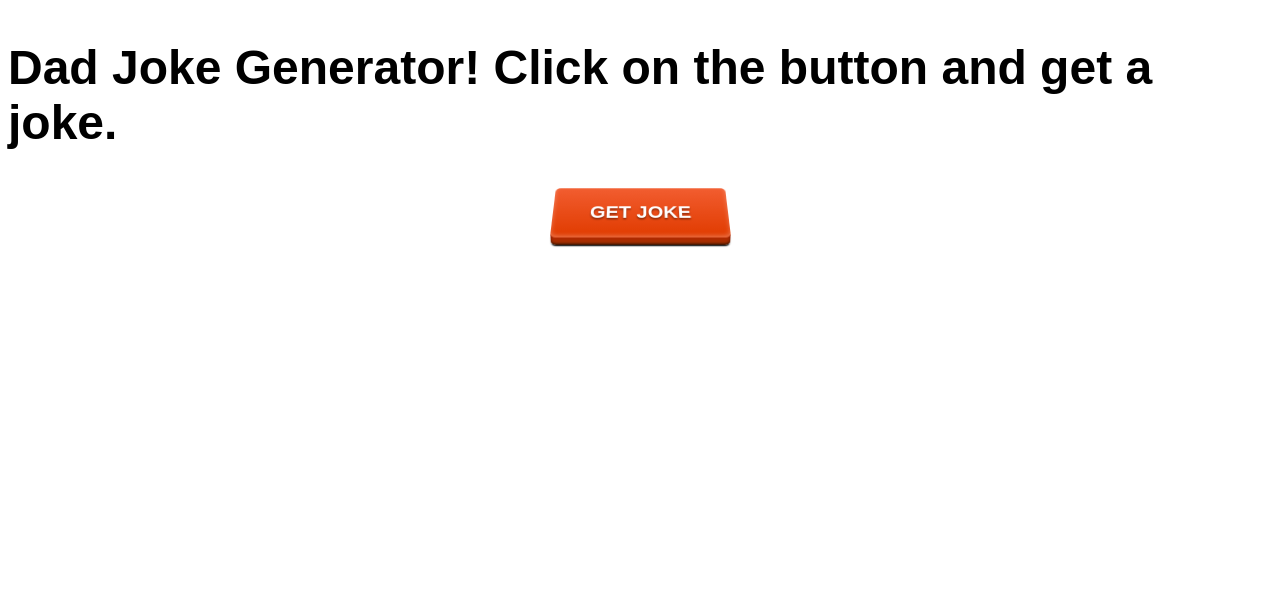
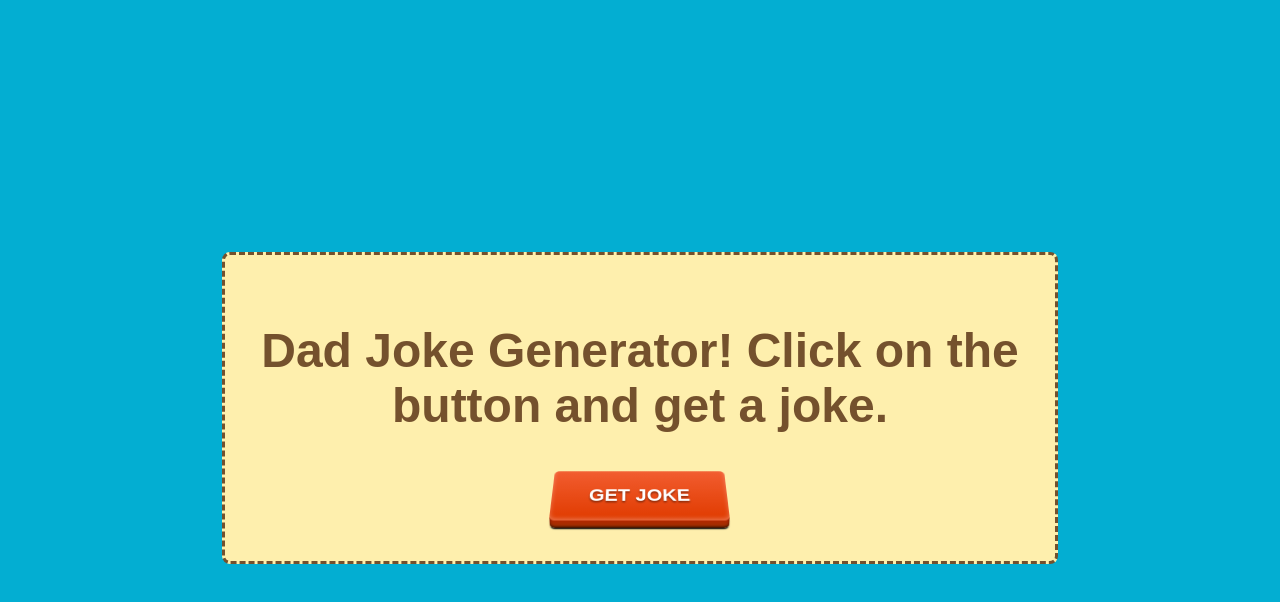
Before and after one commit to slippyishappy/dad-jokes-generator, a website: page public/index.html in a window 1280 px wide. Drawn offline with Linux system fonts and the light colour scheme; a web font is replaced by a local one.

Commit message:
Added more styling

```diff
--- a/public/index.html
+++ b/public/index.html
@@ -8,9 +8,12 @@
     <title>Dad Joke Generator</title>
 </head>
 <body>
-    <h1>Dad Joke Generator! Click on the button and get a joke.</h1>
-    <button id="joke-btn"><span class="text">Get Joke</span></button>
-    <p id="joke"></p>
+    <div class="container">
+        <h1>Dad Joke Generator! Click on the button and get a joke.</h1>
+        <p id="joke"></p>
+        <button id="joke-btn"><span class="text">Get Joke</span></button>
+    </div>
+
     <script src="script.js"></script>
 </body>
 </html>
--- a/public/style.css
+++ b/public/style.css
@@ -12,16 +12,33 @@
 }
 
 body {
+    height: 100vh;
     box-sizing: border-box;
     font-size: var(--main-size);
     display: flex;
     flex-direction: column;
     justify-content: center;
     align-items: center;
+    background-color: #03AED2;
+}
+
+.container {
+    width: 60%;
+    padding: 1.5em;
+    background-color: #FEEFAD;
+    color: #74512D;
+    border: 3px dashed #74512D;
+    border-radius: 8px;
 }
 
 h1 {
     font-family: var(--font-second);
     font-weight: var(--semi-bold);
     font-size: 2em;
+    text-align: center;
 }
+
+p {
+    font-size: 0.5em;
+    font-family: var(--font-main);
+}
```
